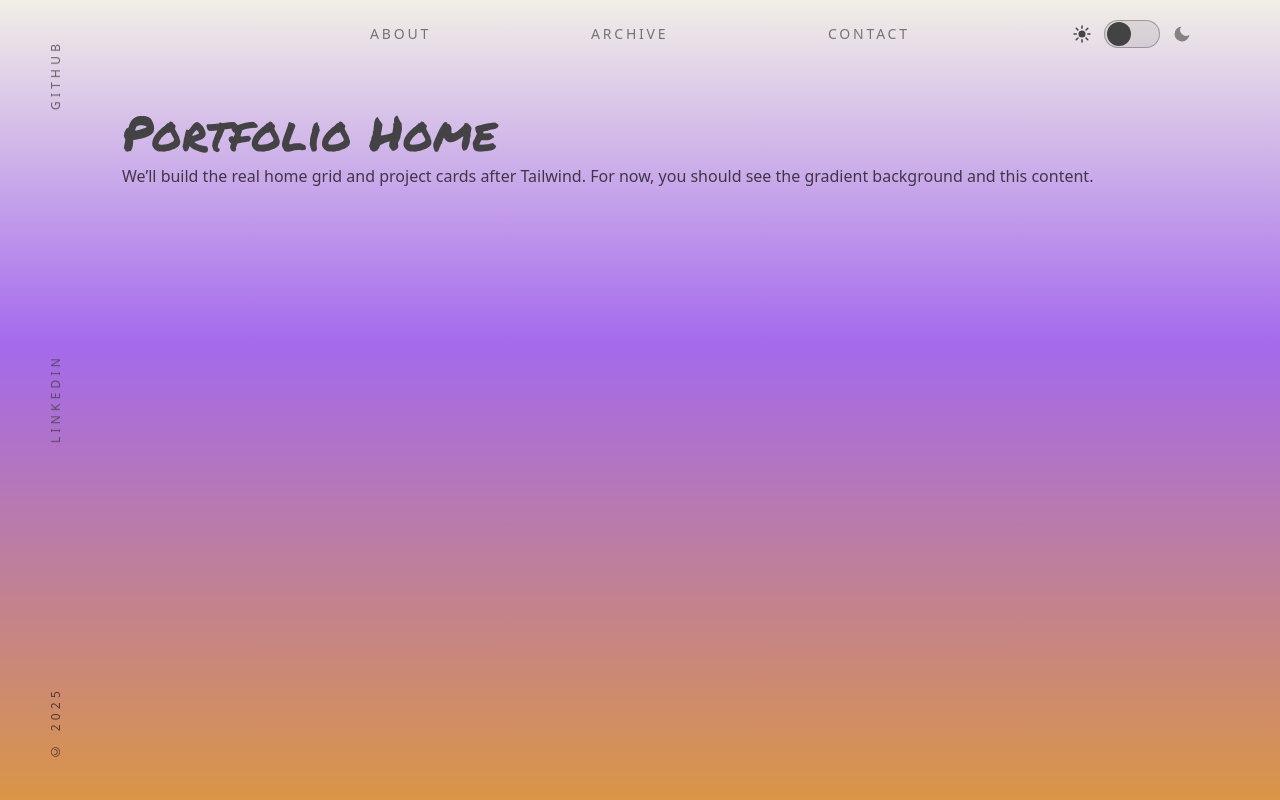
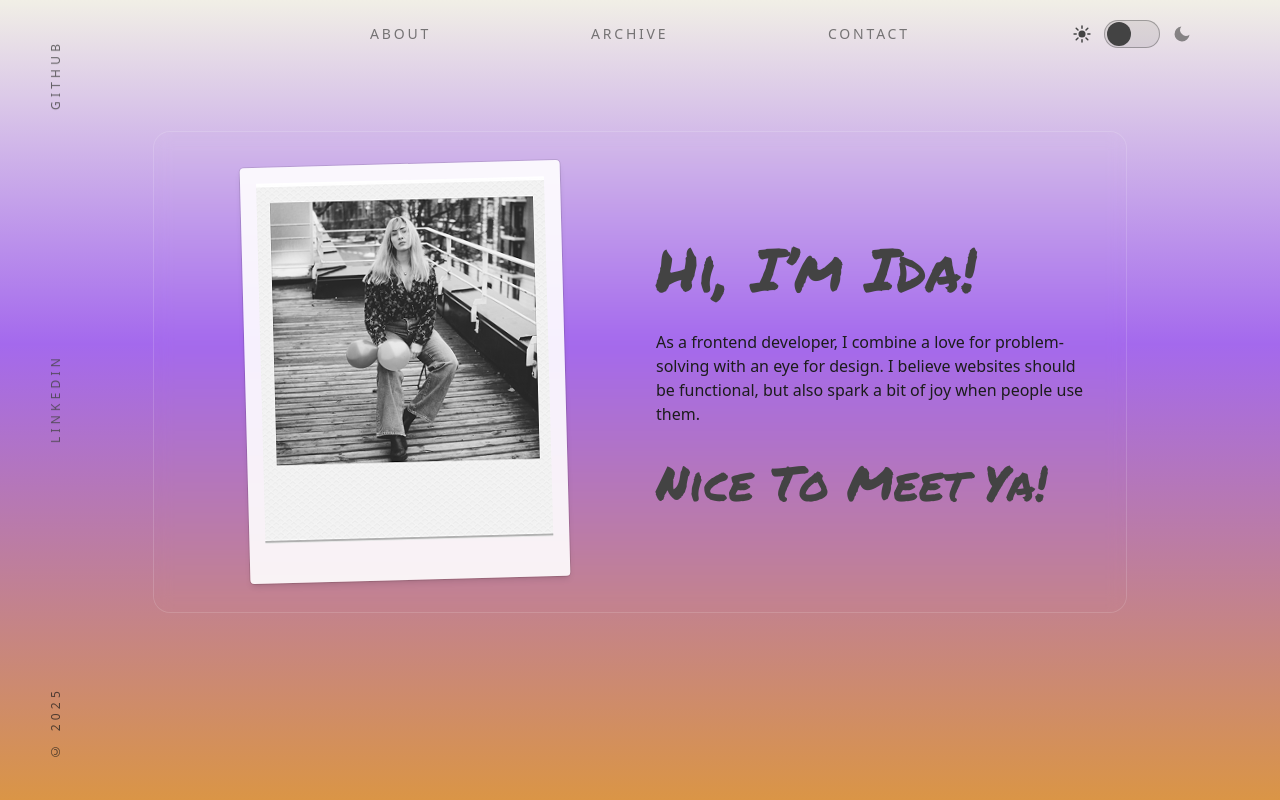
Before and after one commit to idatold/Portfolio-2, a React (Vite) app: page / in a window 1280 px wide. Built offline with nearby package versions, Linux system fonts and the light colour scheme.

Commit message:
hero section done

```diff
--- a/src/App.jsx
+++ b/src/App.jsx
@@ -1,29 +1,15 @@
 import Header from "./components/Header";
 import SideFooter from "./components/SideFooter";
+import Home from "./routes/Home";            // ← add this
 
 export default function App() {
   return (
     <div className="min-h-dvh grid grid-rows-[auto_1fr]">
       <Header />
-
-      <main
-        id="main"
-        role="main"
-        className="px-8 py-6 max-w-[1100px] w-full mx-auto"
-      >
-        <h1 className="mt-4 mb-2 text-5xl">Portfolio Home</h1>
-        <p className="opacity-80">
-          We’ll build the real home grid and project cards after Tailwind. For now,
-          you should see the gradient background and this content.
-        </p>
+      <main id="main" role="main" className="px-8 py-6 max-w-[1100px] w-full mx-auto">
+        <Home />                              {/* ← render the hero here */}
       </main>
-
-      {/* Side footer overlay (transparent) */}
-      <SideFooter
-        github="https://github.com/your-handle"
-        linkedin="https://www.linkedin.com/in/your-handle"
-        year={2025}
-      />
+      <SideFooter github="https://github.com/your-handle" linkedin="https://www.linkedin.com/in/your-handle" year={2025} />
     </div>
   );
 }
--- /dev/null
+++ b/src/components/TypewriterHeading.jsx
@@ -0,0 +1,90 @@
+import { useEffect, useMemo, useRef, useState } from "react";
+
+export default function TypewriterHeading({
+  text,
+  as: Tag = "h1",
+  start = false,
+  startDelayMs = 450,   // snappier start
+  charDelayMs = 95,     // slightly slower per-char
+  className = "",
+  onDone,
+}) {
+  const reduceMotion = useMemo(
+    () =>
+      typeof window !== "undefined" &&
+      window.matchMedia("(prefers-reduced-motion: reduce)").matches,
+    []
+  );
+
+  const [out, setOut] = useState("");
+  const [done, setDone] = useState(false);
+
+  // keep latest onDone without re-running the typing effect
+  const onDoneRef = useRef(onDone);
+  useEffect(() => {
+    onDoneRef.current = onDone;
+  }, [onDone]);
+
+  useEffect(() => {
+    if (!start || done) return;
+
+    if (reduceMotion) {
+      setOut(text);
+      setDone(true);
+      onDoneRef.current?.();
+      return;
+    }
+
+    let i = 0;
+    let cancel = false;
+    let tId; // <- plain JS
+
+    const isPauseChar = (ch) => /[.,!?;:]/.test(ch);
+
+    const scheduleNext = (delay) => {
+      tId = setTimeout(() => {
+        if (cancel) return;
+
+        i += 1;
+        setOut(text.slice(0, i));
+
+        if (i >= text.length) {
+          setDone(true);
+          onDoneRef.current?.();
+          return;
+        }
+
+        // base speed
+        let nextDelay = charDelayMs;
+
+        // gentle ease-out near the end so it doesn't sprint
+        const progress = i / text.length; // 0 → 1
+        nextDelay *= 0.9 + progress * 0.35; // up to ~35% more delay by the end
+
+        // micro-pause after punctuation for readability
+        if (isPauseChar(text[i - 1])) nextDelay += 220;
+
+        scheduleNext(nextDelay);
+      }, delay);
+    };
+
+    // start after trimmed initial delay
+    scheduleNext(startDelayMs);
+
+    return () => {
+      cancel = true;
+      if (tId) clearTimeout(tId);
+    };
+    // deps intentionally exclude onDone to avoid restarts
+  }, [start, text, charDelayMs, startDelayMs, reduceMotion, done]);
+
+  return (
+    <Tag className={className} aria-label={text}>
+      <span aria-hidden="true">
+        {out}
+        {!reduceMotion && !done ? <span className="type-caret" /> : null}
+      </span>
+      <span className="sr-only">{text}</span>
+    </Tag>
+  );
+}
--- a/src/routes/Home.jsx
+++ b/src/routes/Home.jsx
@@ -0,0 +1,133 @@
+import { useEffect, useMemo, useState } from "react";
+import TypewriterHeading from "../components/TypewriterHeading";
+import idaMain from "../assets/idamain.jpg";
+
+export default function Home() {
+  const reduceMotion = useMemo(
+    () =>
+      typeof window !== "undefined" &&
+      window.matchMedia("(prefers-reduced-motion: reduce)").matches,
+    []
+  );
+
+  const [startH1, setStartH1] = useState(false);
+  const [h1Done, setH1Done] = useState(false);
+  const [startH2, setStartH2] = useState(false);
+
+  useEffect(() => {
+    if (reduceMotion) {
+      setStartH1(true);
+      setH1Done(true);
+      setStartH2(true);
+      return;
+    }
+    const t = setTimeout(() => setStartH1(true), 700);
+    return () => clearTimeout(t);
+  }, [reduceMotion]);
+
+  useEffect(() => {
+    if (!h1Done || reduceMotion) return;
+    const t = setTimeout(() => setStartH2(true), 700);
+    return () => clearTimeout(t);
+  }, [h1Done, reduceMotion]);
+
+  return (
+    <section className="mx-auto max-w-[1100px] px-8 py-10">
+      {/* items-stretch ensures both columns share height on desktop */}
+      <div className="grid grid-cols-1 lg:grid-cols-2 gap-8 items-stretch rounded-2xl p-6 lg:p-8 ring-1 ring-white/15 backdrop-blur-sm">
+        {/* Left: polaroid — desktop only */}
+        <div className="order-2 lg:order-1 lg:h-full hidden lg:flex items-center justify-center">
+          <div className="relative w-full max-w-[320px] bg-white/90 dark:bg-white/10 rounded-sm shadow-md ring-1 ring-black/10 dark:ring-white/10 rotate-[-1.5deg] px-4 pt-4 pb-10">
+            <img
+              src={idaMain}
+              alt="Ida smiling on a boardwalk"
+              className="block w-full aspect-[4/5] object-cover [filter:grayscale(100%)]"
+              loading="lazy"
+              decoding="async"
+            />
+          </div>
+        </div>
+
+        {/* Right: text stack (and mobile image inline) */}
+        <div className="order-1 lg:order-2 lg:h-full flex">
+          <div className="flex flex-col justify-center gap-6 sm:gap-8 w-full max-w-prose">
+            {/* H1 */}
+            <div>
+              {/* Mobile: static H1 at the very top */}
+              <h1
+                className="text-4xl sm:text-5xl lg:hidden"
+                style={{ fontFamily: '"Permanent Marker", system-ui, sans-serif' }}
+              >
+                Hi, I’m Ida!
+              </h1>
+
+              {/* Desktop: typewriter H1 */}
+              <div className="hidden lg:block">
+                <TypewriterHeading
+                  as="h1"
+                  text="Hi, I’m Ida!"
+                  start={startH1}
+                  startDelayMs={450}
+                  charDelayMs={95}
+                  className="text-5xl xl:text-6xl"
+                  onDone={() => setH1Done(true)}
+                />
+              </div>
+            </div>
+
+            {/* Mobile-only polaroid between H1 and paragraph */}
+            <div className="lg:hidden">
+              <div className="relative w-full max-w-[320px] bg-white/90 dark:bg-white/10 rounded-sm shadow-md ring-1 ring-black/10 dark:ring-white/10 rotate-[-1.5deg] px-4 pt-4 pb-10">
+                <img
+                  src={idaMain}
+                  alt="Ida smiling on a boardwalk"
+                  className="block w-full aspect-[4/5] object-cover [filter:grayscale(100%)]"
+                  loading="lazy"
+                  decoding="async"
+                />
+              </div>
+            </div>
+
+            {/* Paragraph — ALWAYS visible on mobile; fades only on lg+ */}
+            <p
+              className={[
+                "max-w-prose",
+                "opacity-100", // mobile: no fade
+                "lg:transition-opacity lg:duration-700", // fade only on lg+
+                h1Done ? "lg:opacity-100" : "lg:opacity-0",
+                "motion-reduce:lg:transition-none", // respect reduced motion on lg+
+              ].join(" ")}
+            >
+              As a frontend developer, I combine a love for problem-solving with an
+              eye for design. I believe websites should be functional, but also
+              spark a bit of joy when people use them.
+            </p>
+
+            {/* H2 */}
+            <div>
+              {/* Mobile: static H2 after paragraph */}
+              <h2
+                className="text-3xl sm:text-4xl lg:hidden"
+                style={{ fontFamily: '"Permanent Marker", system-ui, sans-serif' }}
+              >
+                Nice To Meet Ya!
+              </h2>
+
+              {/* Desktop: typewriter H2 */}
+              <div className="hidden lg:block">
+                <TypewriterHeading
+                  as="h2"
+                  text="Nice To Meet Ya!"
+                  start={startH2}
+                  startDelayMs={0}
+                  charDelayMs={75}
+                  className="text-4xl xl:text-5xl"
+                />
+              </div>
+            </div>
+          </div>
+        </div>
+      </div>
+    </section>
+  );
+}
--- a/src/styles/globals.css
+++ b/src/styles/globals.css
@@ -125,3 +125,23 @@
     opacity: 1;
   }
 }
+
+@layer utilities {
+  .type-caret {
+    display: inline-block;
+    width: 0.6ch;
+    border-right: 2px solid currentColor;
+    margin-left: 0.1ch;
+    animation: ida-caret-blink 0.9s steps(1, end) infinite;
+  }
+}
+
+@keyframes ida-caret-blink {
+  0%, 45% { opacity: 1; }
+  50%, 100% { opacity: 0; }
+}
+
+/* respect reduced motion */
+@media (prefers-reduced-motion: reduce) {
+  .type-caret { animation: none; }
+}
```
Also changed, not shown: src/assets/idamain.jpg (added).
